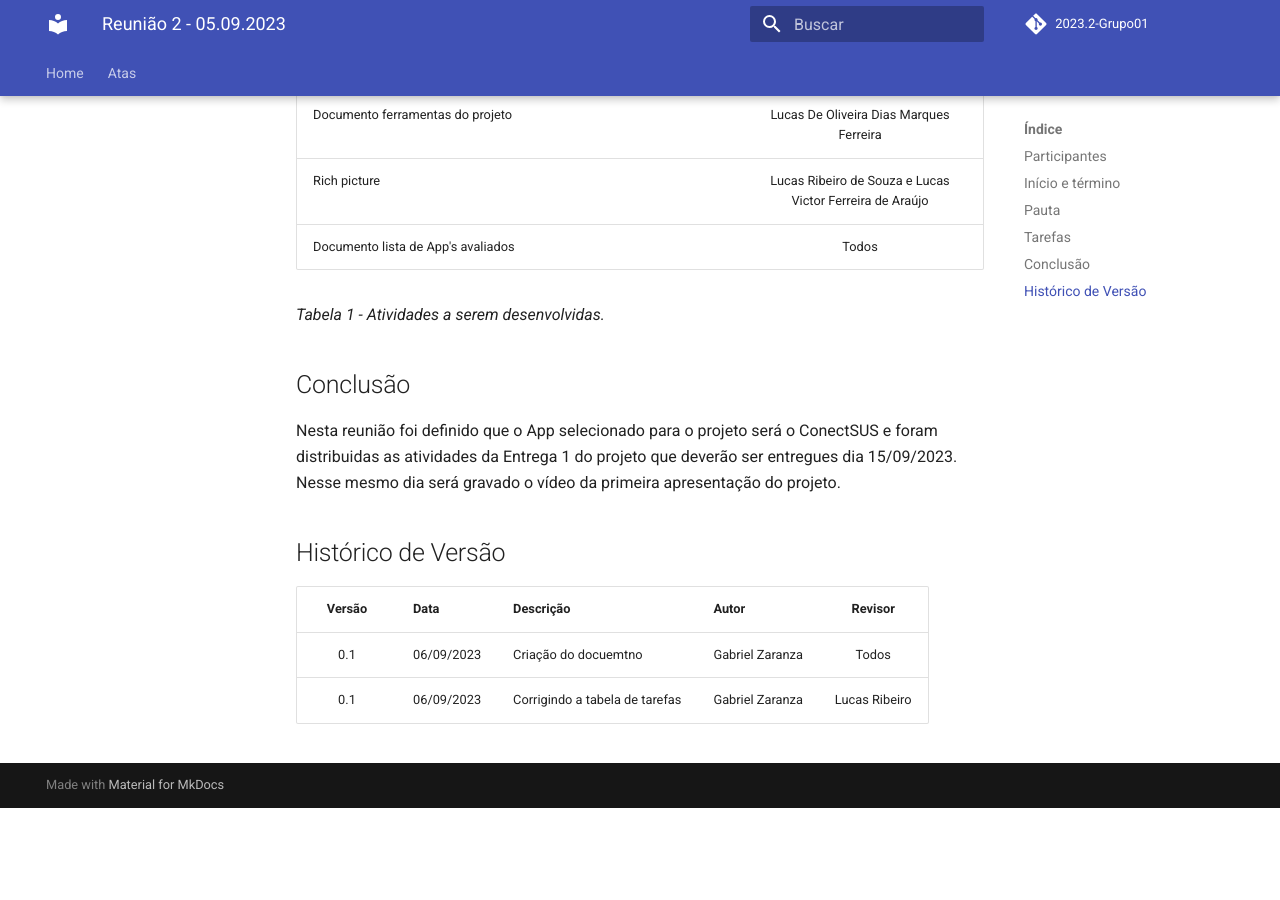
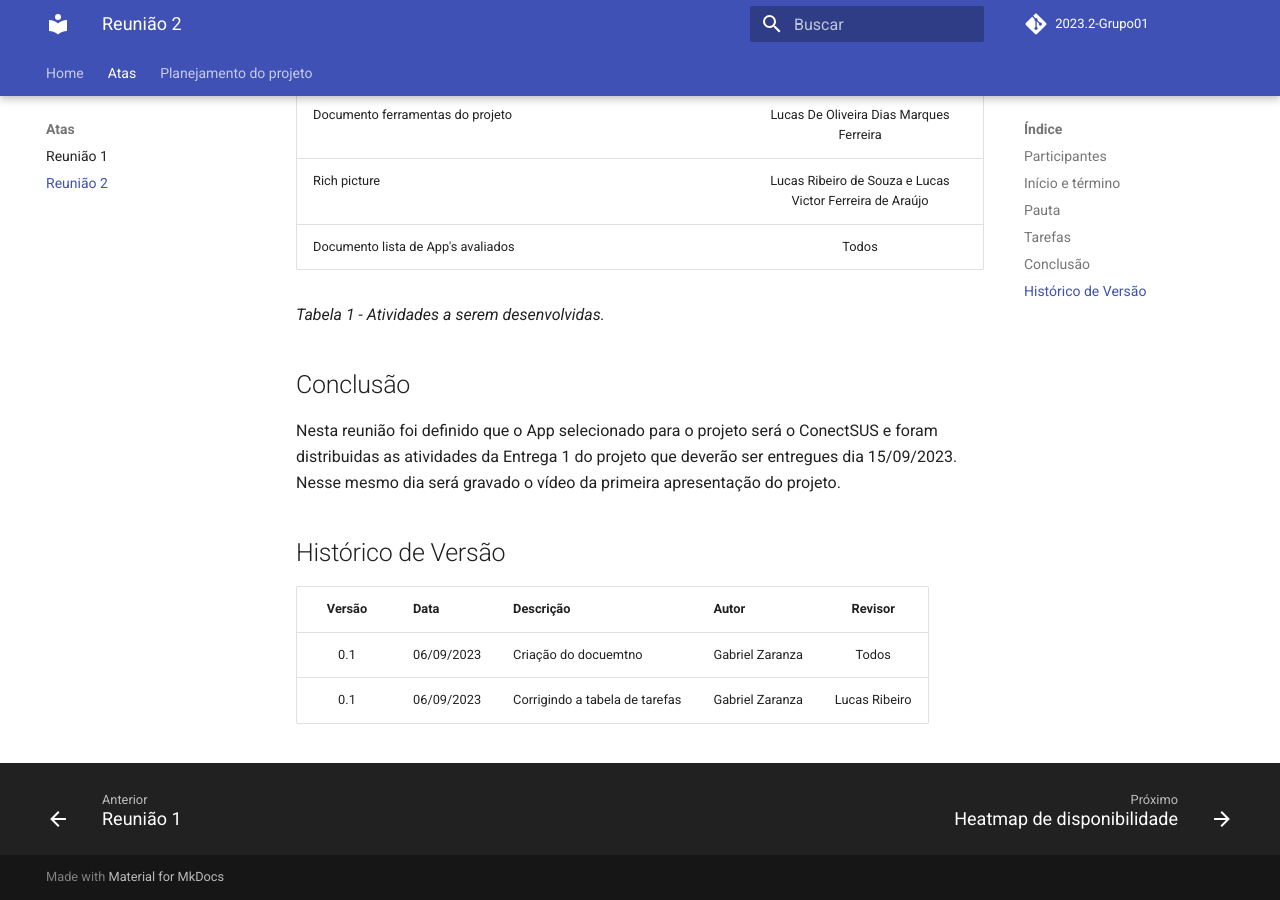
Before and after one commit to Requisitos-de-Software/2023.2-Economia-DF, an MkDocs documentation site: the page built from docs/atas/Reunião 2 - 05.09.2023.md, in a window 1280 px wide and 900 px high, scrolled down 1221 px. Built offline with MkDocs 1.6.1 and Material for MkDocs 9.7.7, drawn with Linux system fonts in a browser that asks for light colours; comment, search, counter and statistics services are not loaded; before the commit the page ends 2029 px from its top, so only the background shows below that.

Commit message:
atualizacao gitpage

```diff
--- a/mkdocs.yml
+++ b/mkdocs.yml
@@ -6,6 +6,9 @@ nav:
   - Home: index.md
   - Atas:
     - Reunião 1: atas/Reunião 1 - 31.08.2023.md
+    - Reunião 2: atas/Reunião 2 - 05.09.2023.md
+  - Planejamento do projeto:
+    - Heatmap de disponibilidade: planejamento do projeto/heatmap-disponibilidade.md
 
 theme:
   name: material
```
